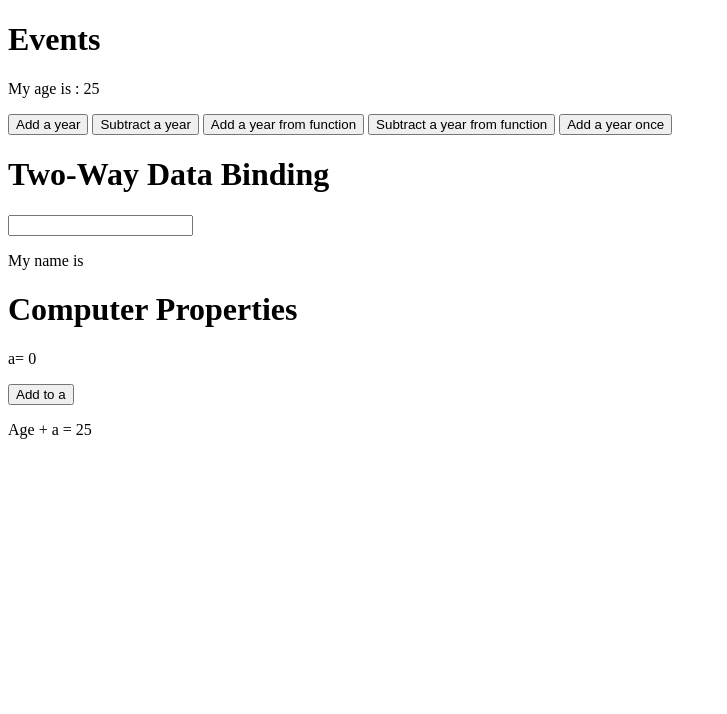
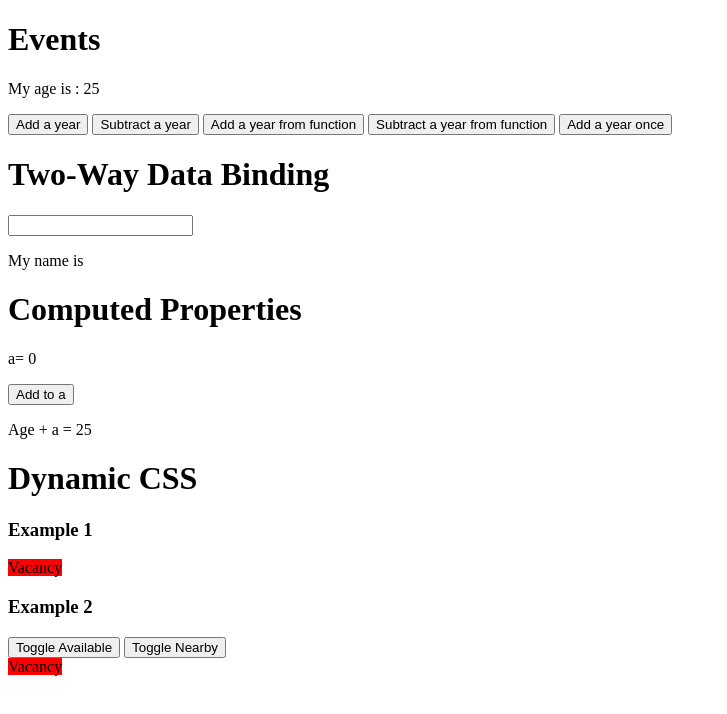
Before and after one commit to 0racularGh0st/vuejs-practice, a plain HTML site: page index.html in a window 1280 px wide. Shown: the whole page, without its empty margins (0-727 px from the left). Drawn offline with nearby package versions, Linux system fonts and the light colour scheme.

Commit message:
Dynamic CSS

```diff
--- a/app.js
+++ b/app.js
@@ -3,7 +3,9 @@ new Vue({
     data: {
        age: 25,
        name: '',
-       a: 0
+       a: 0,
+       available: false,
+       nearby: false
     },
     methods: {
         add : function(){
@@ -16,6 +18,12 @@ new Vue({
     computed: {
         addToA: function(){
             return this.a + this.age;
+        },
+        compClasses: function(){
+            return {
+                available: this.available,
+                nearby: this.nearby
+            }
         }
     }
 });
--- a/index.html
+++ b/index.html
@@ -20,10 +20,24 @@
            <input type="text" v-model="name"/>
            <p>My name is {{name}}</p>
 
-           <h1>Computer Properties</h1>
+           <h1>Computed Properties</h1>
            <p>a= {{a}}</p>
            <button @click="a++">Add to a</button>
            <p>Age + a = {{addToA}}</p>
+
+           <h1>Dynamic CSS</h1>
+           <h3>Example 1</h3>
+           <div v-on:click="available = !available" v-bind:class="{available: available}">
+            <span>Vacancy</span>
+           </div>
+
+           <h3>Example 2</h3>
+           <button @click="available=!available">Toggle Available</button>
+           <button @click="nearby=!nearby">Toggle Nearby</button>
+           <div v-bind:class="compClasses">
+            <span>Vacancy</span>
+           </div>
+
         </div>
     </body>
     <script src="app.js"></script>
--- a/styles.css
+++ b/styles.css
@@ -0,0 +1,12 @@
+span{
+    background: red;
+}
+
+.available span{
+    background: green;
+}
+
+.nearby span:after{
+content: "nearby";
+margin-left: 10px;
+}
```
